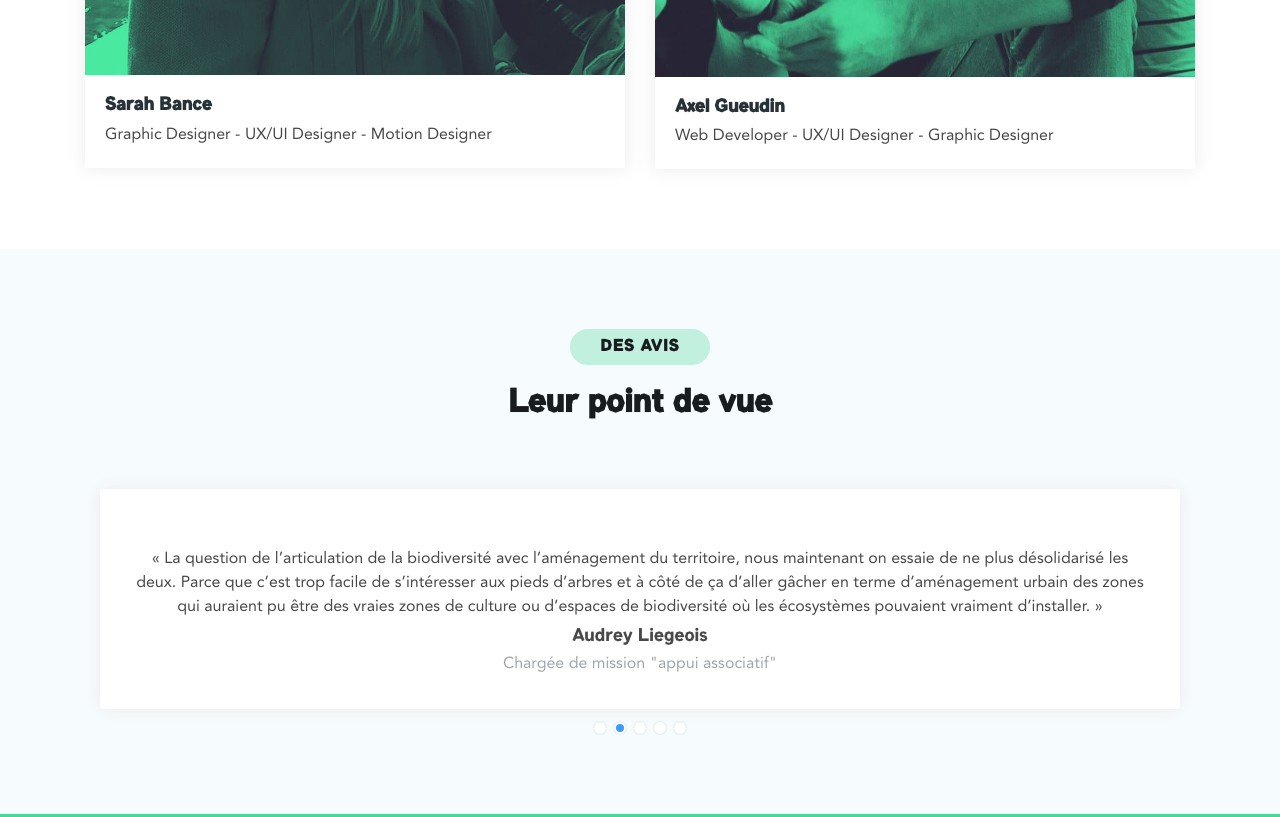
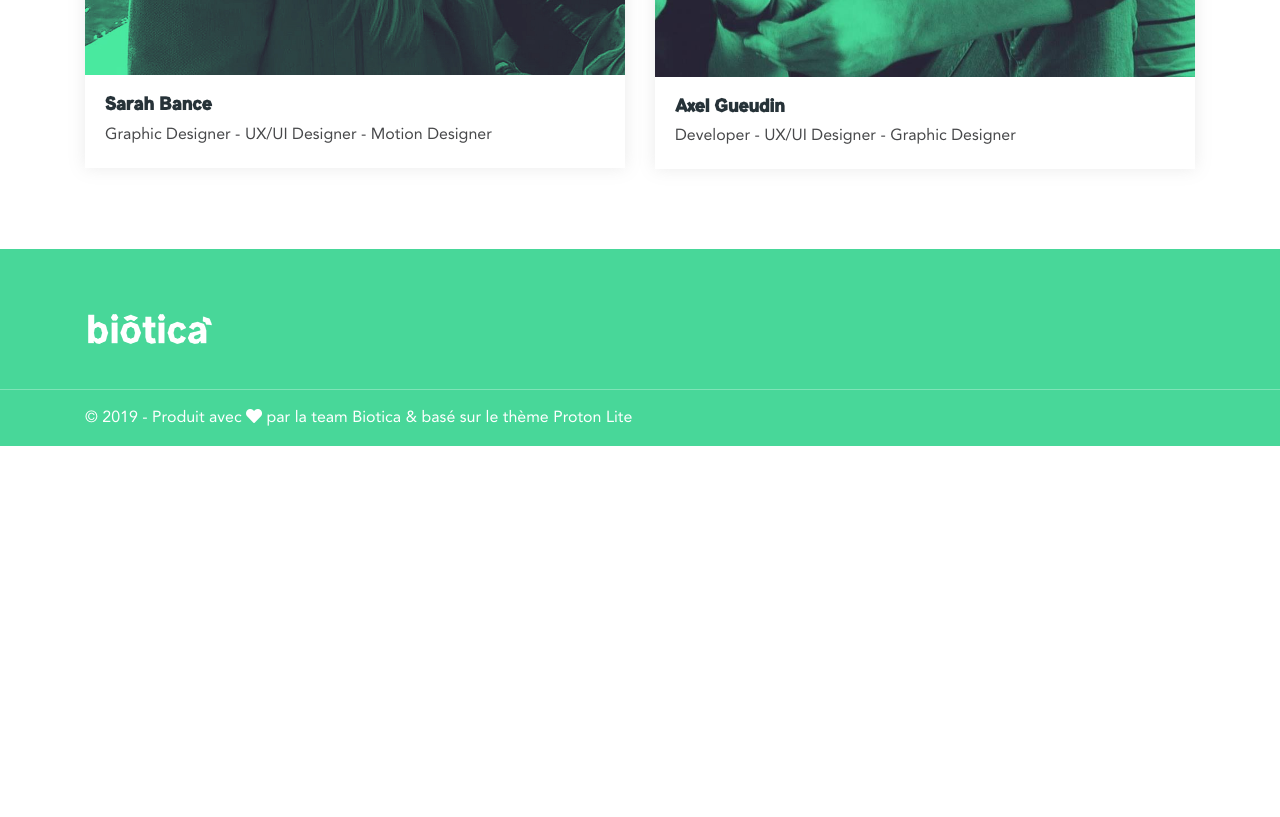
Before and after one commit to axelgueudin/biotica, a plain HTML site: page index.html in a window 1280 px wide. Shown: the part 4400-5217 px from the top of the page. After the commit the page ends 4846 px from the top, so only its background shows below. Drawn offline with Linux system fonts and the light colour scheme; files whose address does not match are found by name.

Commit message:
Favicon
ajout

```diff
--- a/index.html
+++ b/index.html
@@ -19,6 +19,12 @@
     <link rel="stylesheet" href="css/nivo-lightbox.css">
     <link rel="stylesheet" href="css/main.css">
     <link rel="stylesheet" href="css/responsive.css">
+
+    <!-- Favicon -->
+    <link rel="apple-touch-icon" sizes="180x180" href="assets/apple-touch-icon.png">
+    <link rel="icon" type="image/png" sizes="32x32" href="assets/favicon-32x32.png">
+    <link rel="icon" type="image/png" sizes="16x16" href="assets/favicon-16x16.png">
+    <link rel="manifest" href="assets/site.webmanifest">
 
     <link rel="stylesheet" href="https://use.fontawesome.com/releases/v5.4.1/css/all.css" integrity="sha384-5sAR7xN1Nv6T6+dT2mhtzEpVJvfS3NScPQTrOxhwjIuvcA67KV2R5Jz6kr4abQsz" crossorigin="anonymous">
 
@@ -271,7 +277,7 @@
               <div class="team-details">
                 <div class="team-inner">
                   <h3 id="Axel" class="team-title">Axel Gueudin</h3>
-                  <p>Web Developer - UX/UI Designer - Graphic Designer</p>
+                  <p>Developer - UX/UI Designer - Graphic Designer</p>
                 </div>
               </div>
             </div>
@@ -281,7 +287,7 @@
     </section>
     <!-- Team section End -->
 
-    <!-- Testimonial Section Start -->
+    <!-- Testimonial Section Start
     <section id="testimonial" class="section">
       <div class="container">
         <div class="section-header">
@@ -294,9 +300,9 @@
               <div class="item">
                 <div class="testimonial-item">
                   <div class="author">
-                    <!-- <div class="img-thumb">
+                    <div class="img-thumb">
                       <img src="img/testimonial/img1.png" alt="">
-                    </div> -->
+                    </div>
                   </div>
                   <div class="content-inner">
                     <q class="description"> C’est super important de faire gaffe à ce qu’on plante comme végétaux,
@@ -313,9 +319,9 @@
               <div class="item">
                 <div class="testimonial-item">
                   <div class="author">
-                    <!-- <div class="img-thumb">
+                     <div class="img-thumb">
                     <img src="img/testimonial/img2.png" alt="">
-                    </div> -->
+                    </div>
                   </div>
                   <div class="content-inner">
                     <q class="description"> La question de l’articulation de la biodiversité avec l’aménagement du territoire,
@@ -333,9 +339,9 @@
               <div class="item">
                 <div class="testimonial-item">
                   <div class="author">
-                    <!-- <div class="img-thumb">
+                    <div class="img-thumb">
                     <img src="img/testimonial/img3.png" alt="">
-                    </div> -->
+                    </div>
                   </div>
                   <div class="content-inner">
                     <q class="description"> La nature dans la ville est quelque chose de très compliqué à gérer.
@@ -351,9 +357,9 @@
               <div class="item">
                 <div class="testimonial-item">
                   <div class="author">
-                    <!-- <div class="img-thumb">
+                     <div class="img-thumb">
                       <img src="img/testimonial/img2.png" alt="">
-                    </div> -->
+                    </div>
                   </div>
                   <div class="content-inner">
                     <q class="description"> Ce que je trouve pas mal c’est que ça va allier des connaissances naturalistes
@@ -369,9 +375,9 @@
               <div class="item">
                 <div class="testimonial-item">
                   <div class="author">
-                    <!-- <div class="img-thumb">
+                    <div class="img-thumb">
                       <img src="img/testimonial/img1.png" alt="">
-                    </div> -->
+                    </div>
                   </div>
                   <div class="content-inner">
                     <q class="description"> Le problème est toujours là, la biodiversité en ville,
@@ -390,7 +396,7 @@
         </div>
       </div>
     </section>
-    <!-- Testimonial Section End -->
+    Testimonial Section End -->
 
     <!-- download Section Start
     <section id="download">
```
Also changed, not shown: assets/android-chrome-192x192.png (added), assets/android-chrome-512x512.png (added), assets/apple-touch-icon.png (added), assets/favicon-16x16.png (added), assets/favicon-32x32.png (added), assets/favicon.ico (added), assets/site.webmanifest (added), img/bg/bg_old.png (deleted).
